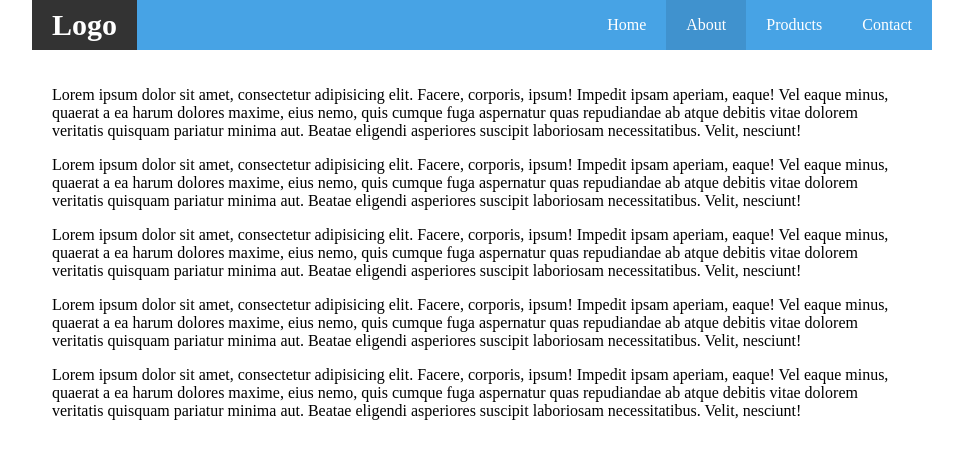
After one commit to simplu27/html, a PHP site: page /flex-menu2/index.html in a window 1280 px wide. The commit adds this page. Shown: the top 459 px of the page, without its empty margins (158-1121 px from the left). Run offline with PHP 8.4, Linux system fonts and the light colour scheme; some libraries are stand-ins or nearby versions.

Commit message:
flex menu

```diff
--- /dev/null
+++ b/flex-menu2/index.html
@@ -0,0 +1,47 @@
+<!DOCTYPE html>
+<html lang="en">
+<head>
+<meta charset="utf-8">
+<link rel="shortcut icon" type="image/x-icon" href="/favicon.ico">
+<title>Flex Menu 2</title>
+<meta name="description" content="">
+<meta http-equiv="X-UA-Compatible" content="IE=edge">
+<meta name="viewport" content="width=device-width, initial-scale=1">
+<!-- ===========	CSS 	=========== -->
+<link rel="stylesheet" href="https://maxcdn.bootstrapcdn.com/font-awesome/4.7.0/css/font-awesome.min.css">
+<link rel="stylesheet" media="screen" href="style.css">
+</head>
+<body>
+<!-- ============	CONTENT INIT	============ -->
+
+	<div id="nav-wrap">
+			<div id="logo">Logo</div>
+		<nav class="open">
+			<ul class="navigation">
+				<li><a href="#">Home</a></li>
+				<li><a class="active" href="#">About</a></li>
+				<li><a href="#">Products</a></li>
+				<li><a href="#">Contact</a></li>
+			</ul>
+		</nav>
+			<!-- <div id="ham">&#9776;</div> -->
+			<div id="ham"><i class="fa fa-bars"></i></div>
+	</div><!-- #nav-wrap -->
+
+	<div class="center">
+		<p>Lorem ipsum dolor sit amet, consectetur adipisicing elit. Facere, corporis, ipsum! Impedit ipsam aperiam, eaque! Vel eaque minus, quaerat a ea harum dolores maxime, eius nemo, quis cumque fuga aspernatur quas repudiandae ab atque debitis vitae dolorem veritatis quisquam pariatur minima aut. Beatae eligendi asperiores suscipit laboriosam necessitatibus. Velit, nesciunt!</p>
+		<p>Lorem ipsum dolor sit amet, consectetur adipisicing elit. Facere, corporis, ipsum! Impedit ipsam aperiam, eaque! Vel eaque minus, quaerat a ea harum dolores maxime, eius nemo, quis cumque fuga aspernatur quas repudiandae ab atque debitis vitae dolorem veritatis quisquam pariatur minima aut. Beatae eligendi asperiores suscipit laboriosam necessitatibus. Velit, nesciunt!</p>
+		<p>Lorem ipsum dolor sit amet, consectetur adipisicing elit. Facere, corporis, ipsum! Impedit ipsam aperiam, eaque! Vel eaque minus, quaerat a ea harum dolores maxime, eius nemo, quis cumque fuga aspernatur quas repudiandae ab atque debitis vitae dolorem veritatis quisquam pariatur minima aut. Beatae eligendi asperiores suscipit laboriosam necessitatibus. Velit, nesciunt!</p>
+		<p>Lorem ipsum dolor sit amet, consectetur adipisicing elit. Facere, corporis, ipsum! Impedit ipsam aperiam, eaque! Vel eaque minus, quaerat a ea harum dolores maxime, eius nemo, quis cumque fuga aspernatur quas repudiandae ab atque debitis vitae dolorem veritatis quisquam pariatur minima aut. Beatae eligendi asperiores suscipit laboriosam necessitatibus. Velit, nesciunt!</p>
+		<p>Lorem ipsum dolor sit amet, consectetur adipisicing elit. Facere, corporis, ipsum! Impedit ipsam aperiam, eaque! Vel eaque minus, quaerat a ea harum dolores maxime, eius nemo, quis cumque fuga aspernatur quas repudiandae ab atque debitis vitae dolorem veritatis quisquam pariatur minima aut. Beatae eligendi asperiores suscipit laboriosam necessitatibus. Velit, nesciunt!</p>
+	</div>
+
+
+<!-- ============	CONTENT END		============ -->
+
+<!-- ===========	JS 	=========== -->
+<script src="http://ajax.googleapis.com/ajax/libs/jquery/1.11.2/jquery.min.js"></script>
+
+<script src="menu.js"></script>
+</body>
+</html>
--- /dev/null
+++ b/flex-menu2/menu.js
@@ -0,0 +1,21 @@
+$(document).ready(function(){
+
+	var ham = $('#ham');
+	var nav = $('nav');
+
+	nav.removeClass('open');
+
+	ham.click(function(){
+		$('#ham i').toggleClass('fa-bars fa-times');
+		if (nav.hasClass('open')) {
+			nav.removeClass('open');
+			// $(this).html('&#9776;');
+		} else {
+			nav.addClass('open');
+			// $(this).html('&#215;');
+		}
+
+		// $('nav').toggleClass('open');
+	});
+
+});  //end document ready
--- /dev/null
+++ b/flex-menu2/style.css
@@ -0,0 +1,112 @@
+
+body{
+	margin: 0;
+	padding: 0;
+}
+
+*, *:before, *:after {
+	box-sizing: border-box;
+}
+
+#nav-wrap {
+	color: #FFF;
+	background: #333;
+	position: relative;
+	max-width: 900px;
+	margin: 0 auto;
+}
+
+.center {
+	max-width: 900px;
+	margin: 0 auto;
+	padding: 20px;
+}
+
+
+#nav-wrap a {
+	color: inherit;
+	text-decoration: none;
+}
+
+#logo {
+	/*background: red;*/
+	padding: 10px 20px;
+	line-height: 30px;
+	font-weight: bold;
+	font-size: 30px;
+}
+
+nav {
+	background: #47a3e5;
+	/*transition: all .5s;*/
+}
+
+#ham {
+	/*background: blue;*/
+	position: absolute;
+	right: 0;
+	top: 0;
+	padding: 10px 20px;
+	cursor: pointer;
+	line-height: 30px;
+	font-weight: bold;
+	font-size: 30px;
+	text-align: center;
+}
+
+nav {
+	display: none;
+}
+
+nav.open {
+	display: block;
+}
+
+nav ul {
+	list-style-type: none;
+	margin: 0;
+	padding: 0;
+	transition: all .5s;
+}
+
+nav ul li {
+	border-top: 1px solid #50b0f4;
+	border-bottom: 1px solid #378fce;
+}
+
+nav ul a {
+	display: block;
+	padding: 10px 20px;
+	line-height: 30px;
+}
+
+nav ul a.active,
+nav ul a:hover {
+	background: rgba(0,0,0,.1);
+}
+
+@media screen and (min-width: 600px) {
+
+	#ham {display: none;}
+
+	#nav-wrap {
+		display: flex;
+	}
+
+	#logo {
+		flex-basis: 100px;
+	}
+
+	nav {
+		display: block;
+		flex-grow: 1;
+	}
+
+	nav ul {
+		display: flex;
+		justify-content: flex-end;
+	}
+
+	nav ul li {border: none;}
+
+} /* 600px media end */
```
Also changed, not shown: flex-menu/style.css (+4 -9 lines).
